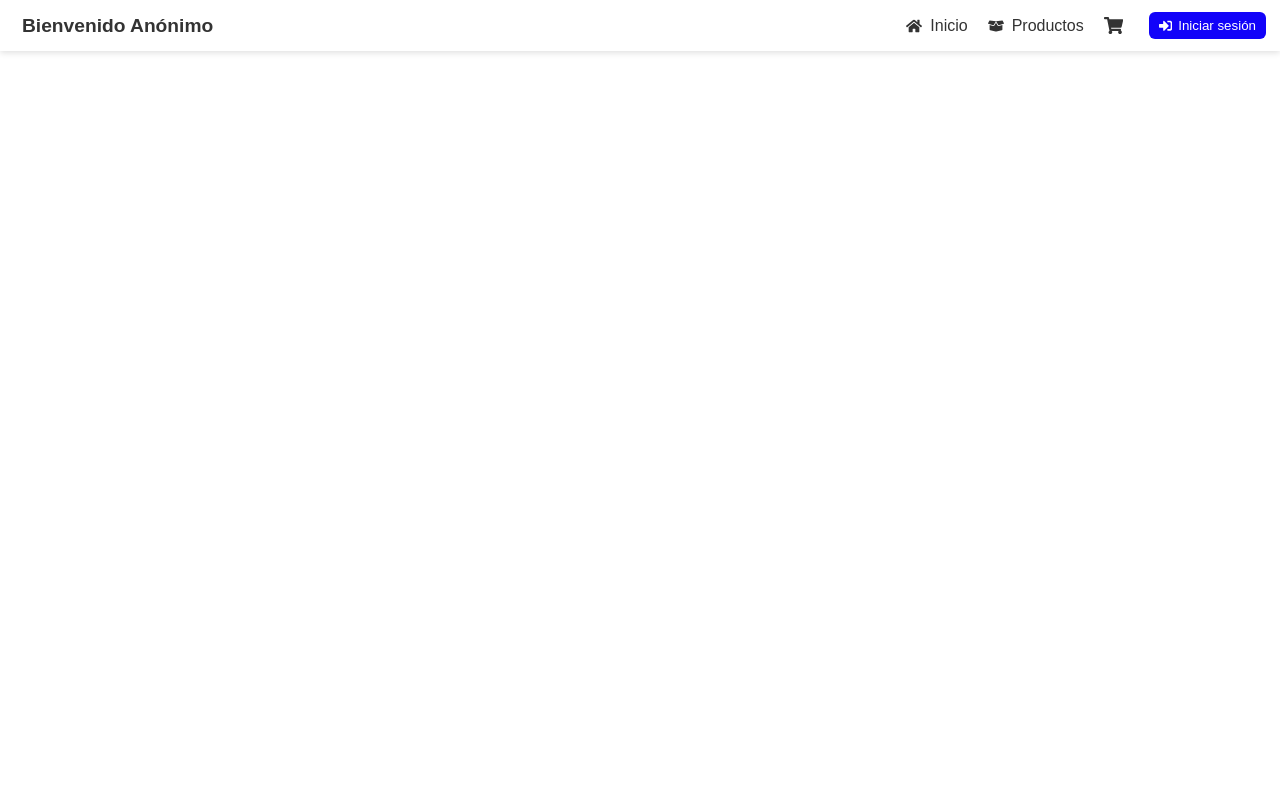
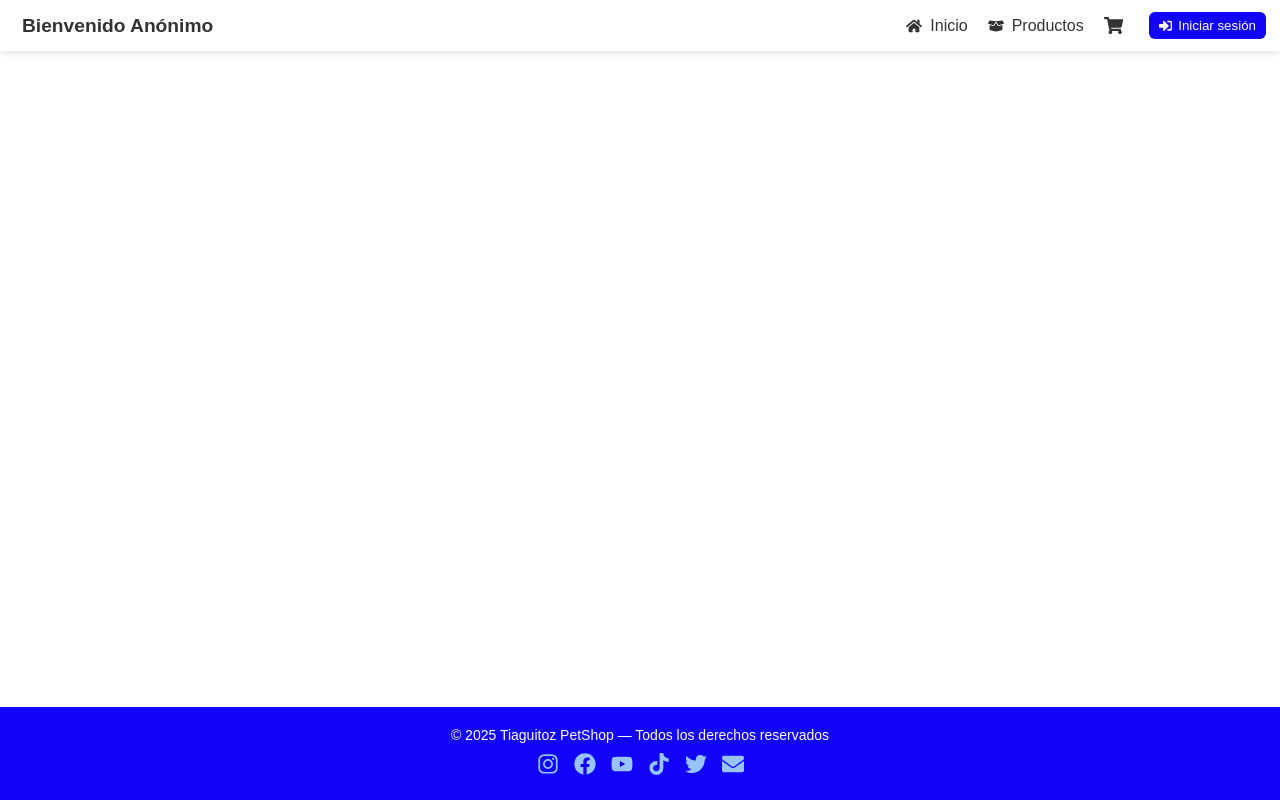
Before and after one commit to Tiago-Lattanzi/tiaguitoz-petshop-react, a React (Vite) app: page /adminproductos in a window 1280 px wide. Built offline with nearby package versions, Linux system fonts and the light colour scheme; no server answers.

Commit message:
Agregando Footer

```diff
--- a/src/App.jsx
+++ b/src/App.jsx
@@ -11,6 +11,7 @@ import { CarritoContext } from './contexts/CarritoContext';
 import { ToastContainer } from "react-toastify";
 import "react-toastify/dist/ReactToastify.css";
 import AdminProductos from './components/AdminProductos';
+import Footer from './components/footer';
 
 
 function App() {
@@ -18,9 +19,17 @@ function App() {
 
   return (
     <BrowserRouter>
+
+      <div style={{
+        display: "flex",
+        flexDirection: "column",
+        minHeight: "100vh"
+      }}>
+
         {/* Mostrar Header siempre, con el nombre actual */}
         <Header nombreUsuario={usuario?.nombre || "Anónimo"} />
 
+        <div style={{ flex: 1, display: "flex", flexDirection: "column" }}>
           <Routes>
             <Route path="/login" element={<Login />} />
 
@@ -39,10 +48,13 @@ function App() {
 
             {/* <Route path='/adminproductos' element={<AdminProductos />} /> */}
           </Routes>
+        </div>
+        <Footer />
+      </div>
 
       <ToastContainer position="top-right" autoClose={3000} />
     </BrowserRouter>
-  )
+  );
 }
 
 export default App
--- a/src/components/footer.jsx
+++ b/src/components/footer.jsx
@@ -1,12 +1,34 @@
 import React from "react";
 import "../styles/footer.css"
+import { FaInstagram, FaFacebook, FaYoutube, FaTiktok, FaTwitter, FaEnvelope} from "react-icons/fa";
 
 function Footer() {
     return (
-        <>
         <footer className="footer">
-            <h2>Prueba de footer</h2>
+            <div className="footer-contenido">
+                <p>© {new Date().getFullYear()} Tiaguitoz PetShop — Todos los derechos reservados</p>
+
+                <div className="footer-redes">
+                    <a href="https://www.instagram.com/tiaguitoz" target="_blank" rel="noopener noreferrer">
+                        <FaInstagram size={22} />
+                    </a>
+                    <a href="https://www.facebook.com/Tiaguitoz/" target="_blank" rel="noopener noreferrer">
+                        <FaFacebook size={22} />
+                    </a>
+                    <a href="https://www.youtube.com/@Tiaguitoz" target="_blank" rel="noopener noreferrer">
+                        <FaYoutube size={22} />
+                    </a>
+                    <a href="https://www.tiktok.com/@balanceados_tiaguitoz " target="_blank" rel="noopener noreferrer">
+                        <FaTiktok size={22} />
+                    </a>
+                    <a href="https://www.twitter.com/Tiaguitozpets" target="_blank" rel="noopener noreferrer">
+                        <FaTwitter size={22} />
+                    </a>
+                    <a href="mailto:tienda@tiaguitozpetshop.com">
+                        <FaEnvelope size={22}/>
+                    </a>
+                </div>
+            </div>
         </footer>
-        </>
-    )
+    );
 } export default Footer
--- a/src/index.css
+++ b/src/index.css
@@ -0,0 +1,8 @@
+html, body, #root {
+    height: 100%;
+}
+
+body {
+    display: flex;
+    flex-direction: column;
+}
--- a/src/styles/footer.css
+++ b/src/styles/footer.css
@@ -1,7 +1,33 @@
 .footer {
     margin-top: auto;
-    background-color: #fff;
-    color: #1203f9;
+    background-color: #1203f9;
+    color: #fff;
     text-align: center;
-    padding: 20px;
+    padding: 20px 10px;
+    font-size: 14px;
+    display: flex;
+    justify-content: center;
 }
+
+.footer-contenido {
+    max-width: 1200px;
+    width: 100%;
+}
+
+.footer-redes {
+    margin-top: 10px;
+    display: flex;
+    gap: 15px;
+    justify-content: center;
+}
+
+.footer-redes a {
+    color: #97c4ff;
+    transition: 0.2s;
+    font-size: 20px;
+}
+
+.footer-redes a:hover {
+    color: #fff;
+    transform: scale(1.1);
+}
```
Lines whose indentation alone changed are shown as unchanged.
